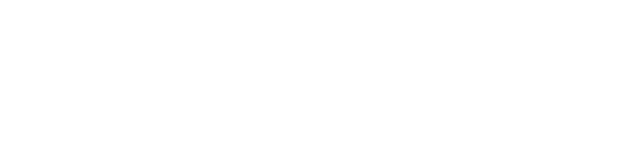
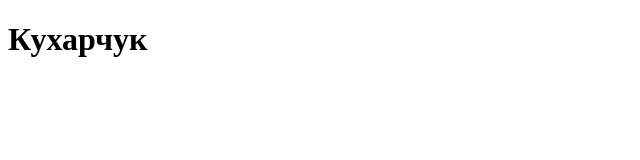
Before and after one commit to Kiss1414/repair-design, a website: page index.html in a window 1280 px wide. Shown: the whole page, without its empty margins (0-640 px from the left). Drawn offline with Linux system fonts and the light colour scheme.

```diff
--- a/index.html
+++ b/index.html
@@ -7,6 +7,6 @@
  <title>Document</title>
 </head>
 <body>
-
+ <h1> Кухарчук</h1>
 </body>
 </html>
```
